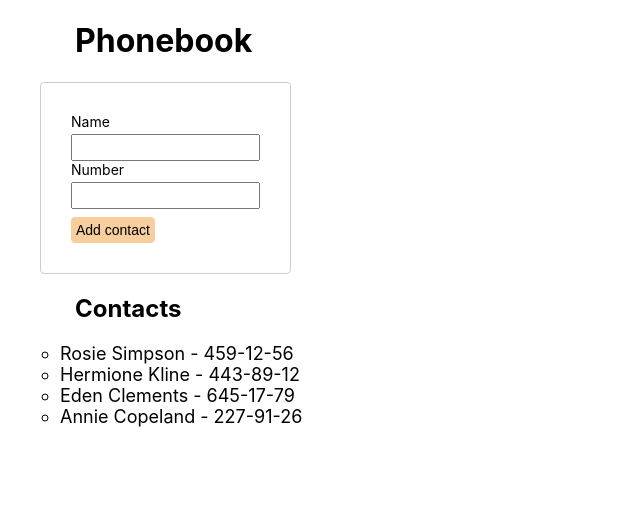
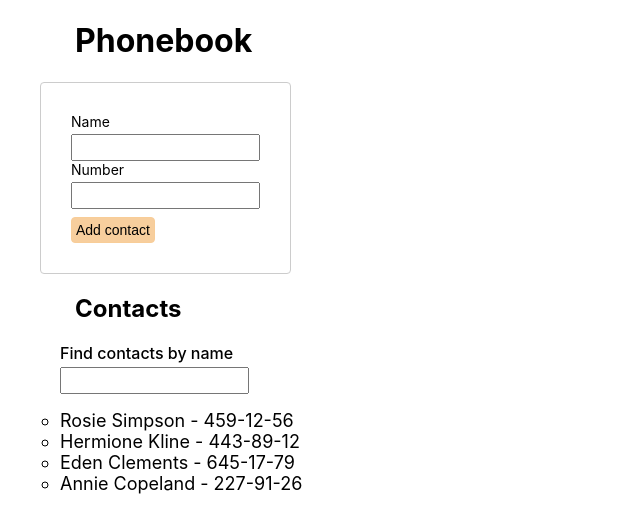
Before and after one commit to I-Dvorianska/goit-react-hw-02-phonebook, a React (Create React App) app: page / in a window 1280 px wide. Shown: the top 532 px of the page, without its empty margins (0-640 px from the left). Built offline with nearby package versions, Linux system fonts and the light colour scheme.

Commit message:
render filter with styles

```diff
--- a/package.json
+++ b/package.json
@@ -9,6 +9,7 @@
     "@testing-library/jest-dom": "^5.14.1",
     "@testing-library/react": "^11.2.7",
     "@testing-library/user-event": "^12.8.3",
+    "gh-pages": "^3.2.3",
     "prop-types": "^15.7.2",
     "react": "^17.0.2",
     "react-dom": "^17.0.2",
--- a/src/App.js
+++ b/src/App.js
@@ -1,6 +1,7 @@
 import { Component } from "react";
 import ContactForm from "./ContactForm/ContactForm";
 import ContactList from "./ContactList/ContactList";
+import Filter from "./Filter/Filter";
 import { PrimaryTitle, SecondaryTitle } from "./App.styled";
 import { v4 as uuidv4 } from "uuid";
 
@@ -12,6 +13,7 @@ class App extends Component {
       { id: "id-3", name: "Eden Clements", number: "645-17-79" },
       { id: "id-4", name: "Annie Copeland", number: "227-91-26" },
     ],
+    filter: "",
   };
 
   addContact = (name, number) => {
@@ -33,7 +35,9 @@ class App extends Component {
       <>
         <PrimaryTitle>Phonebook</PrimaryTitle>
         <ContactForm onSubmit={this.addContact} />
+
         <SecondaryTitle>Contacts</SecondaryTitle>
+        <Filter />
         <ContactList contacts={this.state.contacts} />
       </>
     );
--- /dev/null
+++ b/src/Filter/Filter.jsx
@@ -0,0 +1,15 @@
+import { Component } from "react";
+import { Wrapper, Input, Label } from "./Filter.styled";
+
+class Filter extends Component {
+  render() {
+    return (
+      <Wrapper>
+        <Label htmlFor="filter">Find contacts by name</Label>
+        <Input type="text" name="filter" />
+      </Wrapper>
+    );
+  }
+}
+
+export default Filter;
--- /dev/null
+++ b/src/Filter/Filter.styled.jsx
@@ -0,0 +1,16 @@
+import styled from "@emotion/styled";
+
+export const Wrapper = styled.div`
+  display: inline-flex;
+  flex-direction: column;
+  margin-left: 60px;
+`;
+
+export const Input = styled.input`
+  padding: 4px;
+  margin-top: 4px;
+`;
+
+export const Label = styled.label`
+  font-weight: 500;
+`;
```
Also changed, not shown: 1 other file (tests, documents, lock files or other folders).
